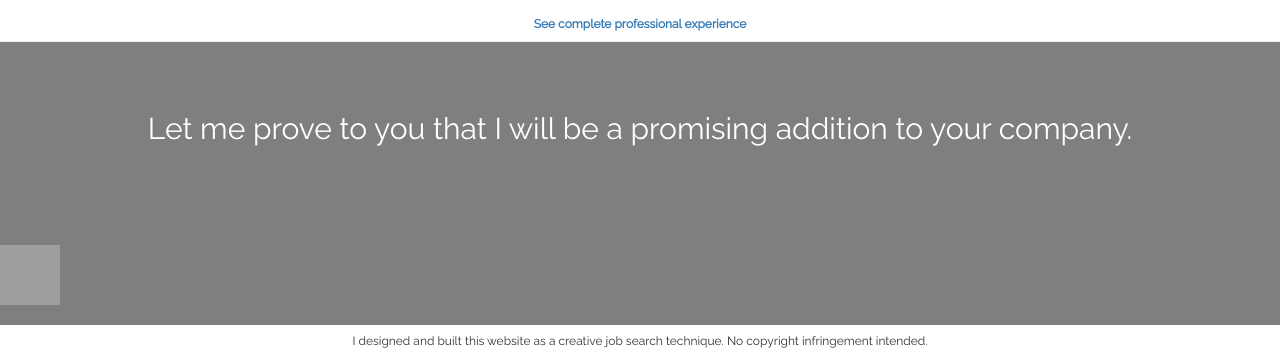
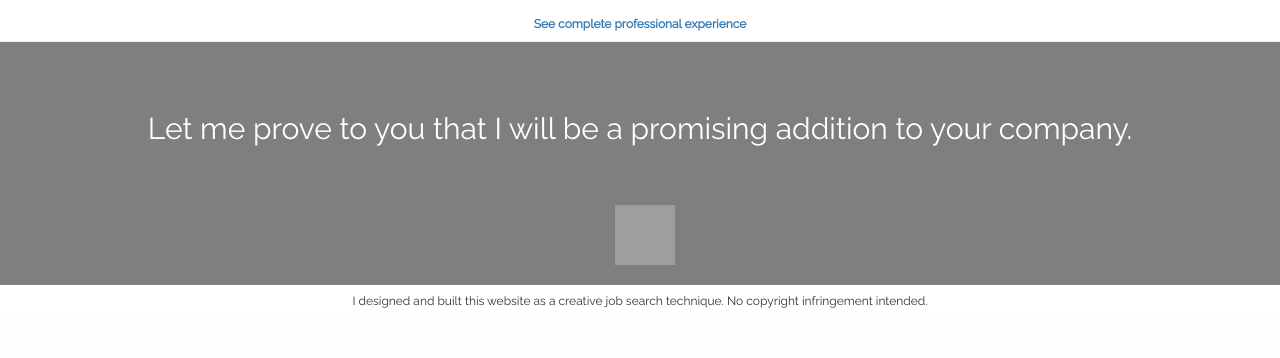
Before and after one commit to lizette112162/resume_app, a Flask app: page / in a window 1280 px wide. Shown: the part 3050-3408 px from the top of the page. After the commit the page ends 3358 px from the top, so only its background shows below. Run offline with Flask 2, Linux system fonts and the light colour scheme; some libraries are stand-ins or nearby versions; grey boxes are pictures that could not be loaded.

Commit message:
Updated files

```diff
--- a/templates/index.html
+++ b/templates/index.html
@@ -71,13 +71,17 @@ body {
   background-color: rgba(0,0,0,0.5);
   color: white;
 }
-#contact img{
-  margin-top: 40px;
-  align: center;
-}
+/*#contact img{*/
+  /*di*/
+  /*margin-left: auto;*/
+  /*margin-r*/
+
+/*}*/
 
 #contact a {
-  color: white !important;
+  width: 50px;
+  display: block;
+  margin: 0 auto;
 }
 
 #contact a:hover {
```
